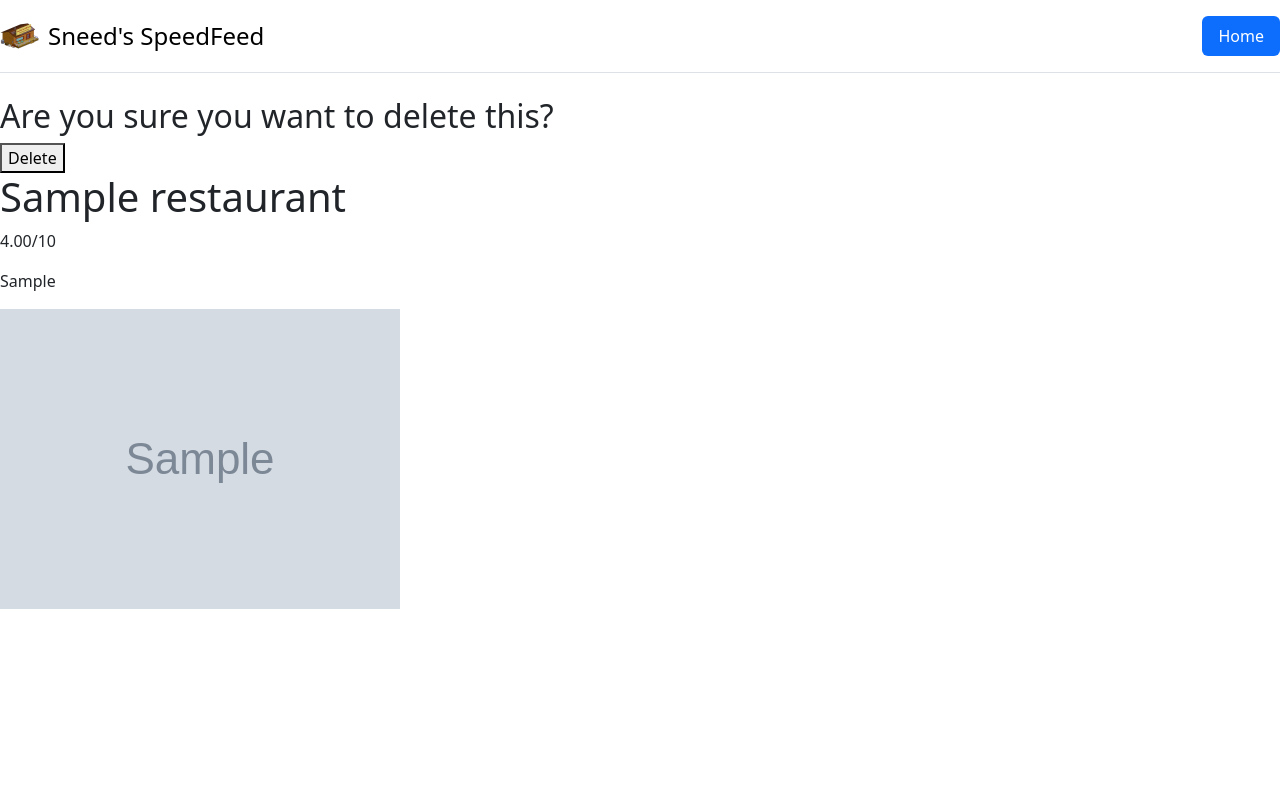
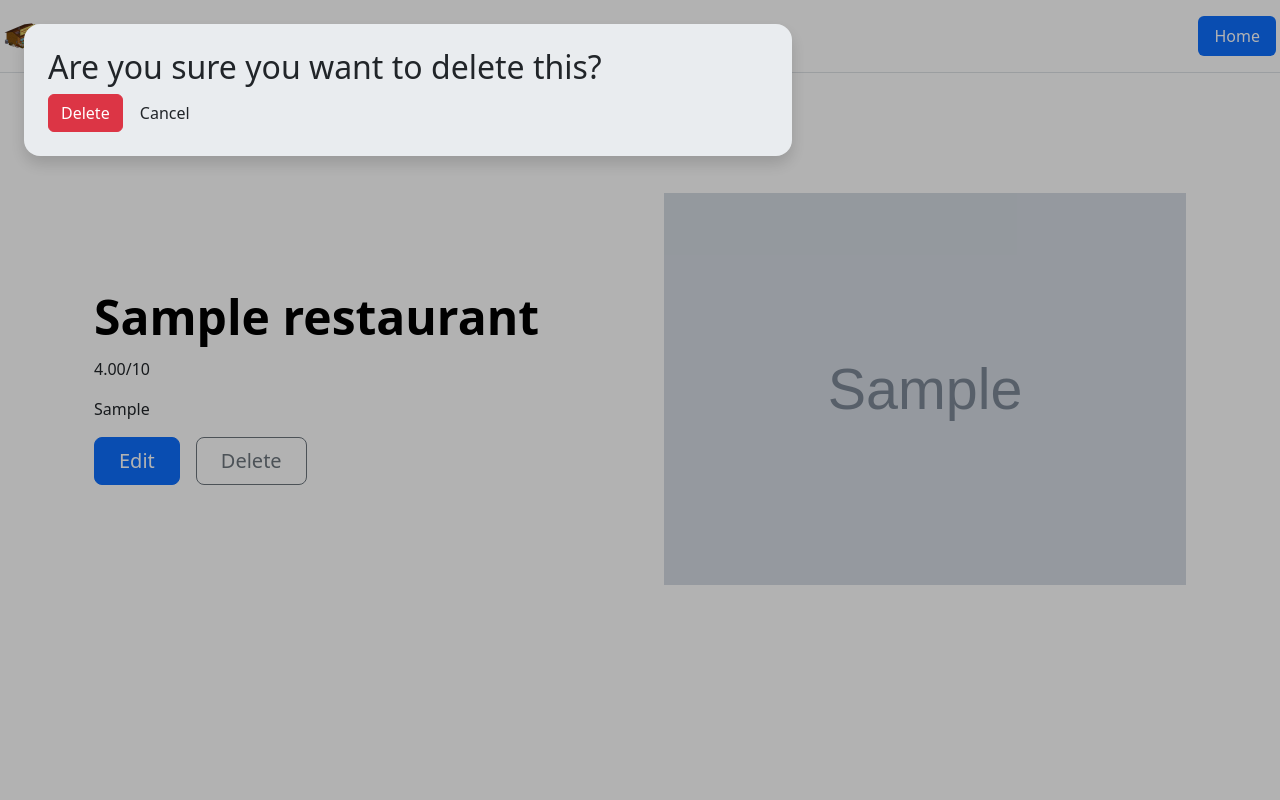
Before and after one commit to jbhaysr/sneeds-speedfeed, a Django app: page /00000000-0000-0000-0000-000000000001/delete/ in a window 1280 px wide. Run offline with Django 5.2, Linux system fonts and the light colour scheme; tables that the repository leaves empty hold one stand-in row (values such as "Sample post"); grey boxes marked "Sample" are stand-in pictures.

Commit message:
What if it didn't look like clown vomit though?

```diff
--- a/sneeds_speedfeed/templates/base_generic.html
+++ b/sneeds_speedfeed/templates/base_generic.html
@@ -15,7 +15,7 @@
   </head>
   <body>
     <header
-      class="d-flex flex-wrap justify-content-center py-3 mb-4 border-bottom"
+      class="d-flex flex-wrap justify-content-center py-3 mb-4 px-1 border-bottom"
     >
       <a
         href="/"
@@ -36,6 +36,6 @@
         </li>
       </ul>
     </header>
-    {% block content %}{% endblock content %}
+    <div class="px-2">{% block content %}{% endblock content %}</div>
   </body>
 </html>
--- a/speedfeed_app/templates/speedfeed_app/restaurant_confirm_delete.html
+++ b/speedfeed_app/templates/speedfeed_app/restaurant_confirm_delete.html
@@ -1,9 +1,26 @@
-{% extends './restaurant_detail.html' %}
-
-{% block confirmation %}
-<h2>Are you sure you want to delete this?</h2>
-<form method="post">
-    {% csrf_token %}
-    <button type="submit">Delete</button>
-</form>
+{% extends './restaurant_detail.html' %} {% block confirmation %}
+<div
+  class="modal-backdrop"
+  style="background-color: rgba(0, 0, 0, 0.3)"
+  tabindex="-1"
+  role="dialog"
+>
+  <div class="modal-dialog">
+    <div
+      class="modal-content rounded-4 shadow bg-body-secondary px-4 py-4 mx-4 my-4"
+      style="width: 60%"
+    >
+      <h2>Are you sure you want to delete this?</h2>
+      <form method="post">
+        {% csrf_token %}
+        <button type="submit" class="btn btn-danger">Delete</button>
+        <a
+          href="{% url 'speedfeed_app:restaurant_detail' restaurant.id %}"
+          class="btn btn-secondary-outline"
+          >Cancel</a
+        >
+      </form>
+    </div>
+  </div>
+</div>
 {% endblock confirmation %}
--- a/speedfeed_app/templates/speedfeed_app/restaurant_detail.html
+++ b/speedfeed_app/templates/speedfeed_app/restaurant_detail.html
@@ -4,12 +4,38 @@
 
 {% block content %}
 {% block confirmation %}{% endblock confirmation %}
-<h1>{{ restaurant.name }}</h1>
-{% if restaurant.rating %}
-<p>{{ restaurant.rating }}/10</p>
-{% endif %}
-<p>{{ restaurant.address }}</p>
-{% if restaurant.photo %}
-<img src="{{ restaurant.photo }}" alt="{{ restaurant.name }}" />
-{% endif %}
+<div class="container col-xxl-8 px-4 py-5">
+  <div class="row flex-lg-row-reverse align-items-center g-5 py-5">
+    <div class="col-10 col-sm-8 col-lg-6">
+      {% if restaurant.photo %}
+      <img
+        src="{{ restaurant.photo }}"
+        class="d-block mx-lg-auto img-fluid"
+        alt="{{ restaurant.name }}"
+        width="700"
+        height="500"
+        loading="lazy"
+      />
+      {% endif %}
+    </div>
+    <div class="col-lg-6">
+      <h1 class="display-5 fw-bold text-body-emphasis lh-1 mb-3">
+        {{ restaurant.name }}
+      </h1>
+      {% if restaurant.rating %}
+      <p>{{ restaurant.rating }}/10</p>
+      {% endif %}
+      <p>{{ restaurant.address }}</p>
+      <p class="lead">
+      <div class="d-grid gap-2 d-md-flex justify-content-md-start">
+        <a href="{% url 'speedfeed_app:restaurant_update' restaurant.id %}" class="btn btn-primary btn-lg px-4 me-md-2">
+          Edit
+        </a>
+        <a href="{% url 'speedfeed_app:restaurant_delete' restaurant.id %}" class="btn btn-outline-secondary btn-lg px-4">
+          Delete
+        </a>
+      </div>
+    </div>
+  </div>
+</div>
 {% endblock content %}
--- a/speedfeed_app/templates/speedfeed_app/restaurant_form.html
+++ b/speedfeed_app/templates/speedfeed_app/restaurant_form.html
@@ -9,6 +9,6 @@
   <table>
     {{ form.as_table }}
   </table>
-  <input type="submit" value="Submit" />
+  <input type="submit" class='btn-primary btn' value="Submit" />
 </form>
 {% endblock content %}
--- a/speedfeed_app/views.py
+++ b/speedfeed_app/views.py
@@ -13,6 +13,12 @@ class RestaurantCreateView(CreateView):
     model = Restaurant
     fields = '__all__'
     success_url = reverse_lazy('speedfeed_app:restaurant_list')
+
+    def get_form(self, form_class=None):
+        form = super(RestaurantCreateView, self).get_form(form_class)
+        for field in form:
+            field.field.widget.attrs.update({'class' : 'form-control offset-1'})
+        return form
 
 class RestaurantDeleteView(DeleteView):
     """
@@ -41,3 +47,9 @@ class RestaurantUpdateView(UpdateView):
     model = Restaurant
     fields = '__all__'
     success_url = reverse_lazy('speedfeed_app:restaurant_list')
+
+    def get_form(self, form_class=None):
+        form = super(RestaurantUpdateView, self).get_form(form_class)
+        for field in form:
+            field.field.widget.attrs.update({'class' : 'form-control offset-1'})
+        return form
```
Also changed, not shown: speedfeed_app/templates/speedfeed_app/restaurant_list.html (+17 -1 lines).
